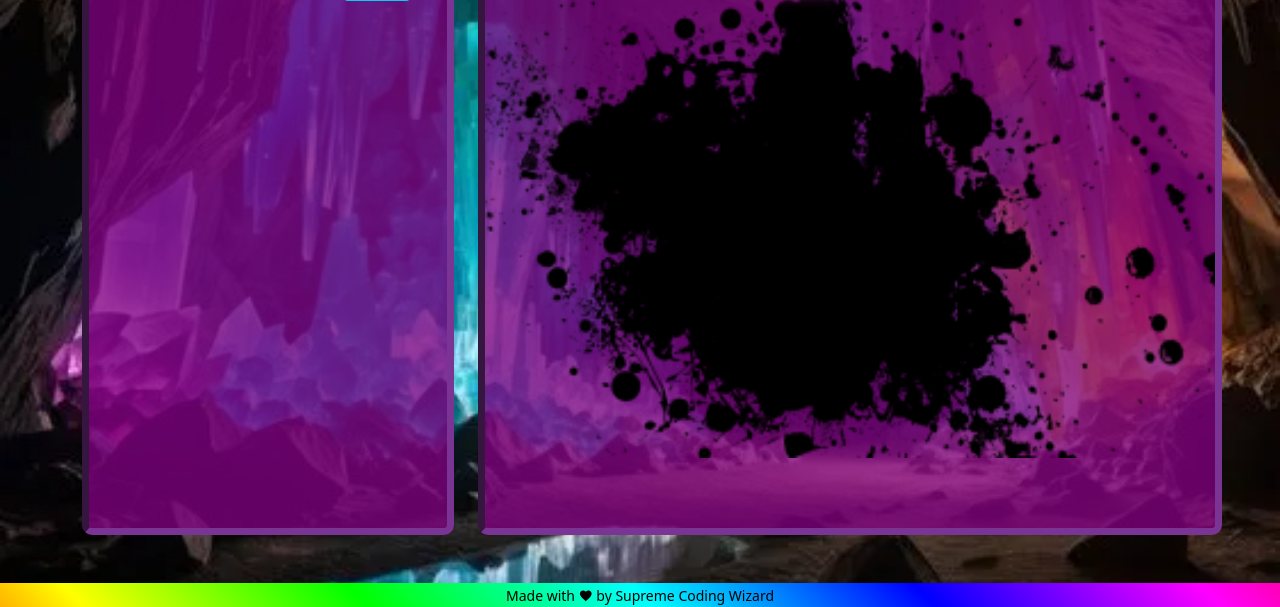
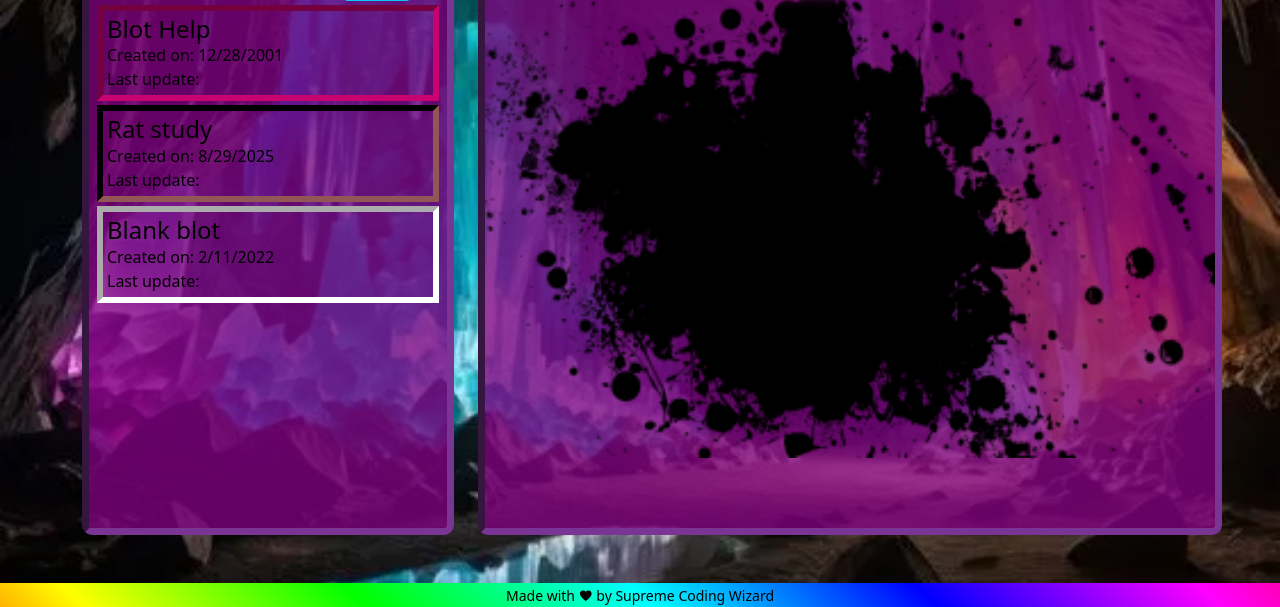
Before and after one commit to Chase-McLain/Blot, a plain HTML site: page index.html in a window 1280 px wide. Shown: the part 193-800 px from the top of the page. Drawn offline with nearby package versions, Linux system fonts and the light colour scheme; a web font is replaced by a local one.

Commit message:
blot selector drawn

```diff
--- a/app/App.js
+++ b/app/App.js
@@ -1,9 +1,8 @@
+import { blotController } from './controllers/blotController.js';
 import { ExampleController } from './controllers/ExampleController.js';
 
 class App {
-
-  ExampleController = new ExampleController() // ☑️ you can remove this - example only
-
+  BlotController = new blotController
 }
 
 window['app'] = new App()
--- a/app/AppState.js
+++ b/app/AppState.js
@@ -29,6 +29,12 @@ class ObservableAppState extends EventEmitter {
       updatedDate: ''
     })
   ]
+
+  activeBlot = null
+
+
+
+
 }
 
 export const AppState = createObservableProxy(new ObservableAppState())
--- a/app/controllers/blotController.js
+++ b/app/controllers/blotController.js
@@ -0,0 +1,40 @@
+import { AppState } from "../AppState.js"
+
+
+
+
+
+
+export class blotController {
+  constructor() {
+    // console.log('blot')
+    this.drawBlotSelector()
+
+
+
+  }
+
+
+
+  drawBlotSelector() {
+    // console.log('blot')
+    let blotDisplay = ''
+    AppState.blots.forEach((blot) => {
+      blotDisplay += blot.blotTemplate
+    })
+    let blotDisplayElement = document.getElementById('blot-selector')
+    blotDisplayElement.innerHTML = blotDisplay
+  }
+
+
+
+  selectBlot() {
+    console.log('blot')
+
+
+  }
+
+
+
+
+}
--- a/app/models/blot.js
+++ b/app/models/blot.js
@@ -8,12 +8,23 @@ import { generateId } from "../utils/GenerateId.js";
 
 export class blot {
   constructor(data) {
-    this.id = generateId()
+    this.id = data.id || generateId()
     this.title = data.title
     this.color = data.color
-    this.body = data.body
+    this.body = data.body || ''
     this.createdDate = data.createdDate
     this.updatedDate = data.updatedDate
+  }
+
+
+  get blotTemplate() {
+    return `
+    <div onclick="app.BlotController.selectBlot()" style="border-color:${this.color};" class="blots mx-2 my-1 p-1">
+      <h4 class="pb-0 mb-0">${this.title}</h4>
+      <p class="pb-0 mb-0">Created on: ${this.createdDate}</p>
+      <p class="pb-0 mb-0">Last update:${this.updatedDate}</p>
+    </div>
+    `
   }
 
 
@@ -23,7 +34,4 @@ export class blot {
 
 
 
-
-
-
 }
--- a/assets/style/style.css
+++ b/assets/style/style.css
@@ -31,6 +31,11 @@ nav {
   border-radius: 10px;
 }
 
+.blots {
+  border: inset 6px;
+  -webkit-text-fill-color: black;
+}
+
 .blot-zone {
   background-color: rgba(128, 0, 128, 0.773);
   border: inset 7px rgb(122, 52, 147);
--- a/index.html
+++ b/index.html
@@ -38,8 +38,12 @@
           <button class="btn btn-info p-1 ms-2">BLOT <span class="mdi mdi-pen-plus"></span></button>
         </div>
       </form>
-      <div id="" class="">
-
+      <div id="blot-selector" class="">
+        <!-- <div style="border-color: ;" class="blots mx-2 my-1 p-1">
+          <h4 class="pb-0 mb-0">Blot title</h4>
+          <p class="pb-0 mb-0">Created on:</p>
+          <p class="pb-0 mb-0">Last update:</p>
+        </div> -->
       </div>
     </div>
     <div id="blot-zone" class="col-md-8 blot-zone">
```
Also changed, not shown: app/services/blotService.js (line endings or trailing spaces).
